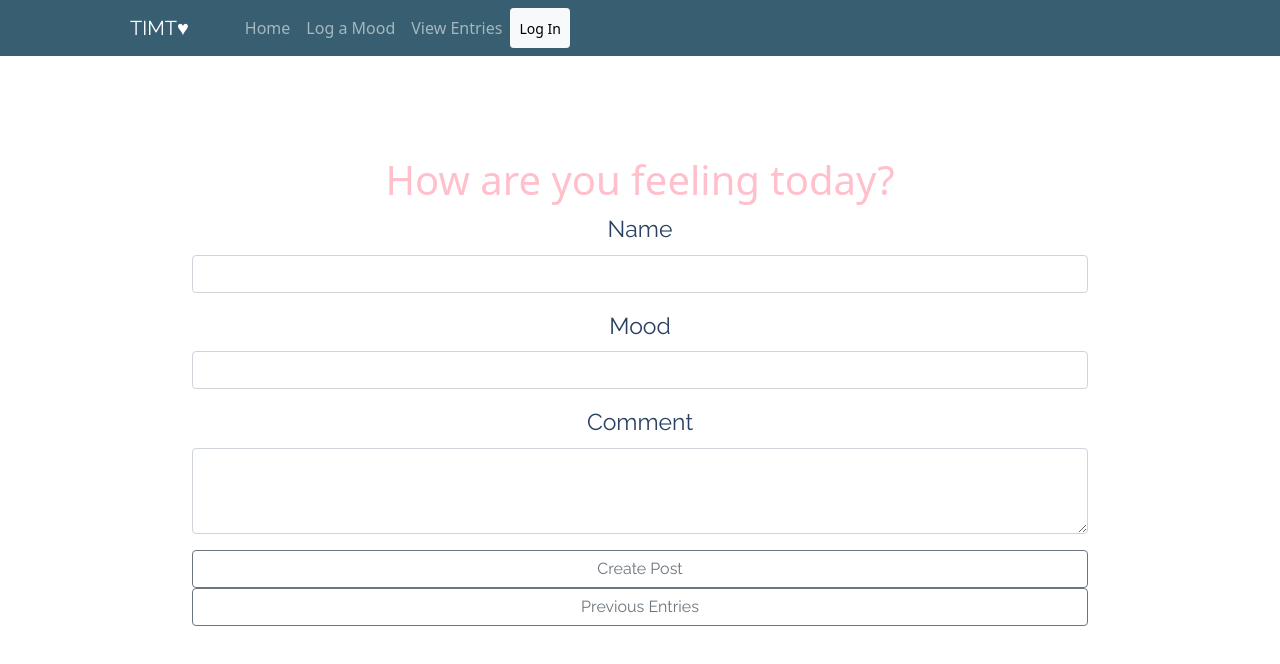
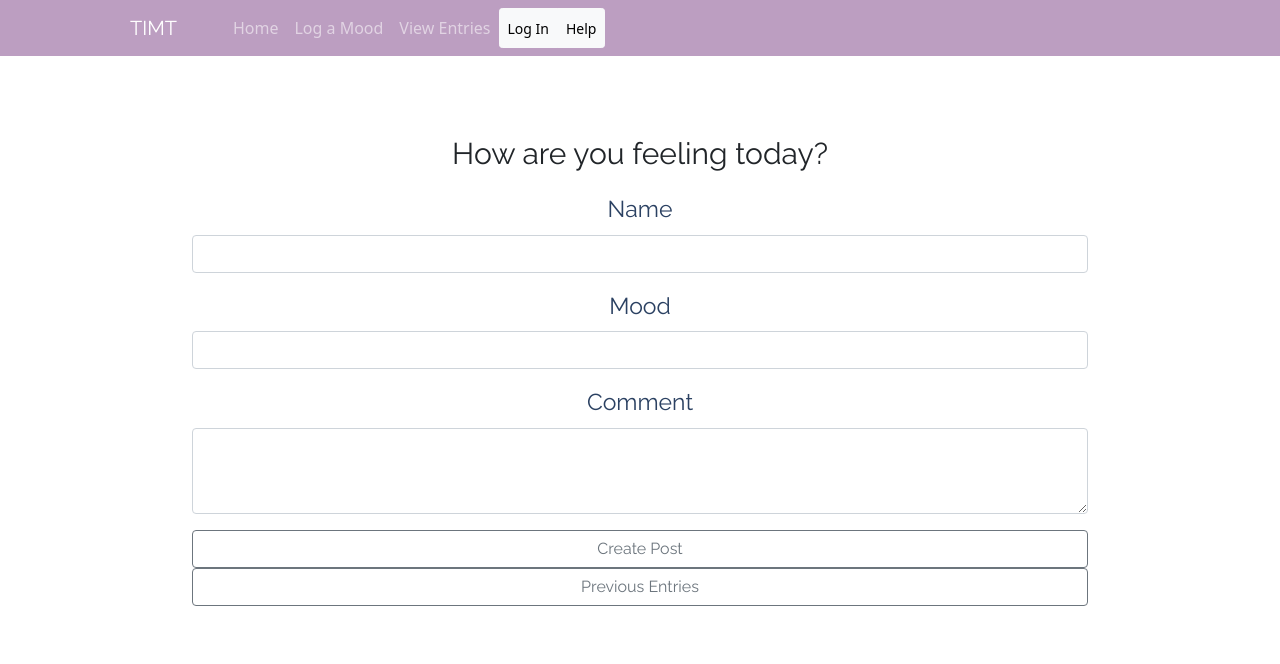
Before and after one commit to adaruiz93/timt-frontend, a React (Create React App) app: page /timt/new in a window 1280 px wide. Shown: the top 664 px of the page. Built offline with nearby package versions, Linux system fonts and the light colour scheme.

Commit message:
updated styling and added group buttons

```diff
--- a/src/App.css
+++ b/src/App.css
@@ -2,21 +2,16 @@
 @import url('https://fonts.googleapis.com/css2?family=Raleway&display=swap');
 
 body{
-  background-color: #F5F0F6;
-}
-
-h1 {
-  text-align: center;
-  color: pink;
+  background-color: white;
 }
 
 p {
   text-align: center;
-  font-size: medium;
+  font-size: 20px;
+  font-family: 'Raleway', sans-serif;
 }
 
 .list {
-  color: black;
   font-family: 'Raleway', sans-serif;
   font-size: 25px;
   margin-left:auto;
@@ -26,7 +21,7 @@ p {
 }
 
 .th{
-  color: #fe5d9f;
+  color: #FF729F;
   background: lavenderblush;
   text-align: center;
   margin-left:auto;
@@ -36,24 +31,24 @@ p {
 }
 
 .link {
-  color: #fe5d9f;
+  color: #BC9EC1;
  text-align: end;
  text-decoration: none;
  font-family: 'Raleway', sans-serif;
  display: flex;
  justify-content: center;
  align-items: center;
- font-size: 25px;
+ font-size: 23px;
 }
 
 .delete {
-  color: red;
+  color: #BC9EC1;
+  font-size: 23px;
 }
 
 .bg-myNav {
-  background-color: #385F71;
-  padding: 50px;
-  margin-bottom: 100px;
+  background-color: #BC9EC1;
+  margin-bottom: 75px;
 }
 
 .logo {
@@ -92,5 +87,24 @@ p {
 .details {
   font-family: 'Raleway', sans-serif;
   font-size: 23px;
+}
+
+.new {
+  text-align: center;
+  font-size: 30px;
+  font-family: 'Raleway', sans-serif;
+}
+
+.home {
+  text-align: center;
+  font-size: 25px;
+  font-family: 'Raleway', sans-serif;
+  padding-bottom: 50px;;
+}
+
+.tlist {
+  font-family: 'Raleway', sans-serif;
+  font-size: 23px;
+  color: #1F2232;
 
 }
--- a/src/App.js
+++ b/src/App.js
@@ -1,5 +1,5 @@
 import './App.css'
-import { Nav, Navbar, Container } from 'react-bootstrap'
+import { Nav, Navbar, Container, ButtonGroup } from 'react-bootstrap'
 import 'bootstrap/dist/css/bootstrap.css'
 import {BrowserRouter as Router, Route, Switch} from 'react-router-dom'
 import TimtDetails from './components/TimtDetails'
@@ -10,24 +10,28 @@ import TimtHome from './components/TimtHome'
 import LoginButton from './components/LoginButton'
 import LogoutButton from './components/LogoutButton'
 import NavbarCollapse from 'react-bootstrap/esm/NavbarCollapse'
+import Reminder from './components/Reminder'
 
 
 const App = () => {
     return (
       <div>
-        <Navbar bg="myNav" variant="dark" collapseOnSelect expand='md'>
+        <Navbar bg="myNav" variant="dark" collapseOnSelect expand='sm'>
           <Container>
             <Navbar.Toggle aria-controls='responsive-navbar-nav'/>
             <NavbarCollapse id='responsive-navbar-nav'>
           <Navbar.Brand className="logo order-md-0 mx-5 order-1">
-            TIMT&hearts;
+            TIMT
           </Navbar.Brand>
           <Nav>
             <Nav.Link href="/">Home</Nav.Link>
             <Nav.Link href="/timt/new">Log a Mood</Nav.Link>
             <Nav.Link href="/timt">View Entries</Nav.Link>
+            <ButtonGroup>
             <LoginButton />
             <LogoutButton />
+            <Reminder />
+            </ButtonGroup>
           </Nav>
           </NavbarCollapse>
           </Container>
--- a/src/components/LoginButton.js
+++ b/src/components/LoginButton.js
@@ -6,9 +6,7 @@ const LoginButton = () => {
   const { loginWithRedirect, isAuthenticated } = useAuth0();
   return (
     !isAuthenticated && (
-    <Button variant="light" size="sm"
-      onClick={() => loginWithRedirect()}
-    >
+    <Button variant="light" size="sm" onClick={() => loginWithRedirect()}>
       Log In
     </Button>
     )
--- /dev/null
+++ b/src/components/Reminder.js
@@ -0,0 +1,40 @@
+import React from 'react'
+import Offcanvas from 'react-bootstrap/Offcanvas'
+import { useState } from 'react'
+import Button from 'react-bootstrap/Button'
+
+
+const Reminder = ({ name, ...props }) => {
+  const [show, setShow] = useState(false)
+
+  const handleClose = () => setShow(false)
+  const handleShow = () => setShow(true)
+
+  return (
+    <>
+      <Button variant="light" size="sm" onClick={handleShow} className="help">
+        Help
+      </Button>
+      <Offcanvas className='off' show={show} onHide={handleClose} {...props}>
+        <Offcanvas.Header closeButton>
+          <Offcanvas.Title>Need Help?</Offcanvas.Title>
+        </Offcanvas.Header>
+        <Offcanvas.Body>
+         <p>National Suicide Prevention Lifeline</p>
+          <div>
+          <p>To speak to a counselor now, please call the Lifeline at 1-800-273-TALK (8255)</p>
+          <p>National Suicide Prevention Lifeline en español: 1-888-628-9454</p>
+          <p>National Suicide Prevention Lifeline for LGBTQ+: 1-800-273-8255</p>
+          <p>Crisis Text Line: Text HOME to 741741</p>
+          <p>Black Emotional and Mental Health Collective: www.beam.community</p>
+          <p>Asian Mental Health Collective: asianmhc.org</p>
+          <Button className='chat' variant="outline-info" size="sm" href='https://suicidepreventionlifeline.org/chat/'>Chat</Button>
+          </div>
+        </Offcanvas.Body>
+      </Offcanvas>
+    </>
+  )
+}
+
+
+export default Reminder
--- a/src/components/TimtDetails.js
+++ b/src/components/TimtDetails.js
@@ -2,6 +2,7 @@ import React, { useState, useEffect } from 'react'
 import {Link} from 'react-router-dom'
 import { Card } from 'react-bootstrap'
 import Button from 'react-bootstrap/Button'
+import Reminder from './Reminder'
 
 const TimtDetails = (props) => {
   const currentId = props.match.params.id
--- a/src/components/TimtHome.js
+++ b/src/components/TimtHome.js
@@ -31,7 +31,7 @@ const TimtHome = (props) => {
 
   return (
   <div>
-    <p>Welcome to This Is Me Trying, a place where you can keep track of your mental state</p>
+    <p className='home'>Welcome to This Is Me Trying, a place where you can keep track of your feelings and your mental health.</p>
     <Card className='text-center'>
       <Card.Header className="cardHeader">Your Quote of the Day</Card.Header>
       <Card.Body>
--- a/src/components/TimtList.js
+++ b/src/components/TimtList.js
@@ -47,9 +47,9 @@ const TimtList = (props) => {
         <tbody>
         {timts && timts.map(timt => (
             <tr key={timts._id}>
-              <td>{timt.name}</td>
+              <td className='tlist'>{timt.name}</td>
              <td><Link to={`/timt/${timt._id}`} className="link">{timt.mood}</Link></td>
-              <td>{timt.comment}</td>
+              <td className='tlist'>{timt.comment}</td>
               <td onClick={()=> handleDelete(timt._id)} className="delete">delete</td>
             </tr>
           ))}
--- a/src/components/TimtNew.js
+++ b/src/components/TimtNew.js
@@ -39,7 +39,7 @@ const TimtNew = (props) => {
 
   return (
     <div>
-      <h1>How are you feeling today?</h1>
+      <p className='new'>How are you feeling today?</p>
       <Form onSubmit = {handleSubmit} className='form'>
         <Form.Group className="mb-3" controlId="exampleForm.ControlInput1">
         <Form.Label className='label'>Name</Form.Label>
```
Also changed, not shown: 1 other file (tests, documents, lock files or other folders).
